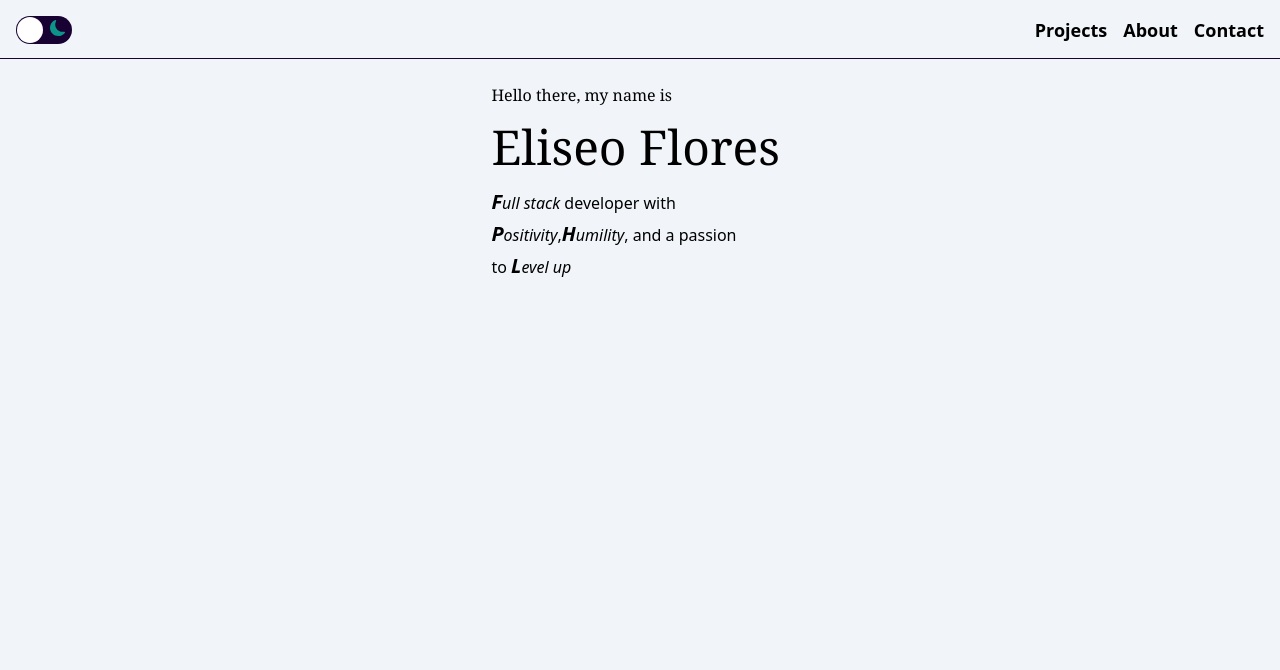
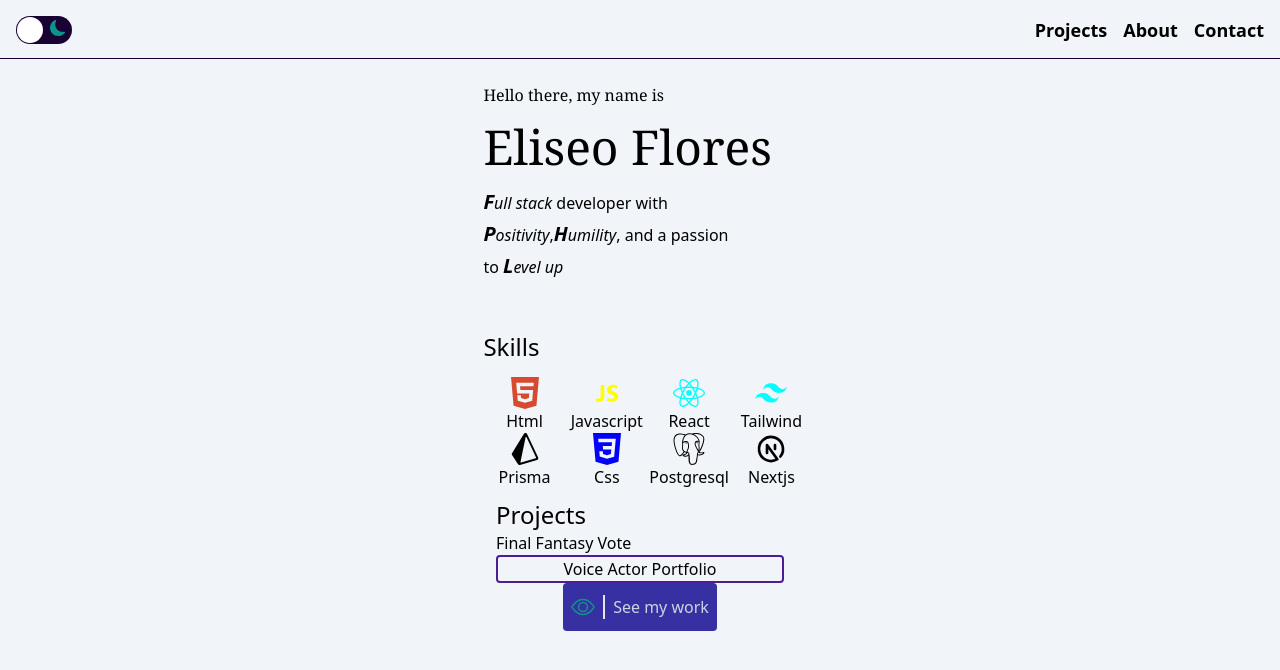
Before and after one commit to Seo-the-platinum/Seo-Portfolio, a Next.js app: page / in a window 1280 px wide. Shown: the top 670 px of the page. Built offline with nearby package versions, Linux system fonts and the light colour scheme.

Commit message:
testing issues with push

```diff
--- a/src/components/about/About.tsx
+++ b/src/components/about/About.tsx
@@ -1,15 +1,14 @@
 import React from 'react'
-
+import Skills from '../skills/Skills'
 const About = () => {
   return (
     <div className='relative group p-2 mt-4' id='about'>
-      <div className='absolute -inset-0.5 dark:bg-gradient-to-r
+      <div className='absolute -inset-0.5 dark:group-hover:bg-gradient-to-r from-violet-700 to-teal-600 opacity-60
         group-hover:-translate-y-2
-        from-violet-700 to-teal-600 opacity-60
         rounded blur group-hover:opacity-100
         group-hover:duration-500
         group-hover:scale-110 transition-all duration-1000'></div>
-      <div className='flex flex-col pl-8 relative group-hover:-translate-y-2 dark:bg-[#150726] rounded group-hover:scale-110 group-hover:duration-500 transition-all duration-1000'>
+      <div className='flex flex-col pl-4 relative group-hover:-translate-y-2 dark:bg-[#150726] rounded group-hover:scale-110 group-hover:duration-500 transition-all duration-1000'>
         <h2 className='dark:text-slate-300 font-serif'>{`Hello there, my name is`}</h2>
         <h1 className='dark:text-teal-600 text-5xl font-serif py-4'>{`Eliseo Flores`}</h1>
         <h2 className='dark:text-slate-300 w-4/5 leading-8'>
@@ -19,6 +18,7 @@ const About = () => {
           <span className='italic'>umility</span>, and a passion to <span className='dark:text-indigo-600 italic font-semibold text-xl'>L</span>
           <span className='italic'>evel up</span>
         </h2>
+        <Skills/>
       </div>
       <div>
       </div>
--- /dev/null
+++ b/src/components/global/Button.tsx
@@ -0,0 +1,18 @@
+import React from 'react'
+import { BsEye } from 'react-icons/bs'
+import Link from 'next/link'
+
+type Route ={
+  route: string
+}
+
+const Button = ({ route }: Route) => {
+  return (
+    <div className='divide-x-2 dark:divide-slate-300 rounded bg-indigo-800 hover:bg-indigo-700 hover:scale-110 transition-scale duration-500 flex items-center p-2 active:bg-violet-700'>
+      <BsEye color={'#0d9489'} size='2rem' style={{paddingRight: '.5rem'}}/>
+      <Link className='text-slate-300 pl-2' href={`#${route}`}>See my work</Link>
+    </div>
+  )
+}
+
+export default Button
--- /dev/null
+++ b/src/components/projects/Projects.tsx
@@ -0,0 +1,20 @@
+import React from 'react'
+import Image from 'next/image'
+// import voicePic from '../../../public/images/voice.png'
+
+const Projects = () => {
+  return (
+    <div>
+        <h3 className='dark:text-slate-300 text-2xl'>Projects</h3>
+        <div>
+            <h3 className='dark:text-slate-300'>Final Fantasy Vote</h3>
+        </div>
+        <div className='flex flex-col gap-2 items-center w-72 border-violet-900 rounded border-2'>
+            <h3 className='dark:text-slate-300'>Voice Actor Portfolio</h3>
+            {/* <Image src={voicePic} alt='gif of voice actor site'/> */}
+        </div>
+    </div>
+  )
+}
+
+export default Projects
--- /dev/null
+++ b/src/components/skills/Skills.tsx
@@ -0,0 +1,49 @@
+import React from 'react'
+import { DiJavascript1 } from 'react-icons/di'
+import { FaReact } from 'react-icons/fa'
+import { SiTailwindcss, SiPrisma, SiCss3, SiPostgresql, SiHtml5 } from 'react-icons/si'
+import { TbBrandNextjs } from 'react-icons/tb'
+
+const Skills = () => {
+  return (
+    <div className='dark:bg-[#150726] flex flex-col mt-8'>
+        <h3 className='text-2xl dark:text-slate-300 py-4'>Skills</h3>
+        <div className='grid grid-cols-4'>
+            <div className='flex flex-col items-center animate-bounce'>
+                <SiHtml5 color='#d64b2f' size='2rem'/>
+                <p>Html</p>
+            </div>
+            <div className='flex flex-col items-center animate-bounce'>
+                <DiJavascript1 color='yellow' size='2rem'/>
+                <p>Javascript</p>
+            </div>
+            <div className='flex flex-col items-center animate-bounce'>
+                <FaReact color='cyan' size='2rem'/>
+                <p>React</p>
+            </div>
+            <div className='flex flex-col items-center animate-bounce'>
+                <SiTailwindcss color='cyan' size='2rem'/>
+                <p>Tailwind</p>
+            </div>
+            <div className='flex flex-col items-center animate-bounce'>
+                <SiPrisma size='2rem'/>
+                <p>Prisma</p>
+            </div>
+            <div className='flex flex-col items-center animate-bounce'>
+                <SiCss3 color='blue' size='2rem'/>
+                <p>Css</p>
+            </div>
+            <div className='flex flex-col items-center animate-bounce'>
+                <SiPostgresql size='2rem'/>
+                <p>Postgresql</p>
+            </div>
+            <div className='flex flex-col items-center animate-bounce'>
+                <TbBrandNextjs size='2rem'/>
+                <p>Nextjs</p>
+            </div>
+        </div>
+    </div>
+  )
+}
+
+export default Skills
--- a/src/pages/index.tsx
+++ b/src/pages/index.tsx
@@ -1,7 +1,8 @@
 import { type NextPage } from "next";
 import Head from "next/head";
-import Link from "next/link";
+import Button from '../components/global/Button'
 import About from '../components/about/About'
+import Projects from '../components/projects/Projects'
 
 const Home: NextPage = () => {
   return (
@@ -13,6 +14,8 @@ const Home: NextPage = () => {
       </Head>
       <main className="flex flex-col items-center justify-center bg-slate-100 dark:bg-[#05011a]">
         <About/>
+        <Projects/>
+        <Button route={'projects'}/>
       </main>
     </>
   );
```
